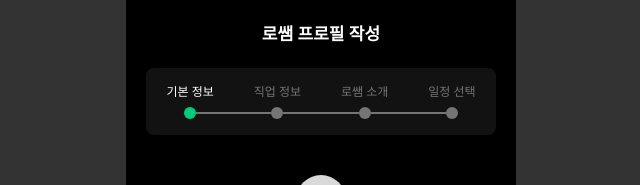
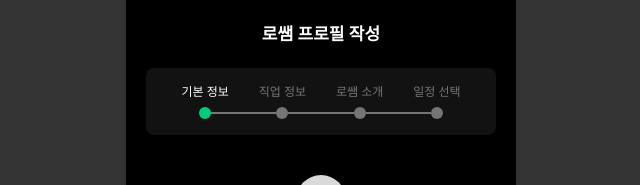
Before and after one commit to loababa/loababa-client, a React (Vite) app: page /lossam/signup in a window 1280 px wide. Shown: the top 185 px of the page, without its empty margins (319-959 px from the left). Built offline with nearby package versions, Linux system fonts and the light colour scheme.

Commit message:
Chore: Stepper 스타일 깨짐 이슈 픽스

```diff
--- a/src/components/Stepper/Stepper.tsx
+++ b/src/components/Stepper/Stepper.tsx
@@ -21,7 +21,7 @@ const Stepper = ({ stepInfo }: StepperProps) => {
   }, [currentStep]);
   return (
     <div className="w-full flex flex-col items-center px-[20px] pb-[30px]">
-      <div className="w-full flex justify-center items-center min-h-[65px] rounded-[8px] bg-gray-950 px-[20px] py-[16px]">
+      <div className="w-full flex justify-center items-center min-h-[65px] rounded-[8px] bg-gray-950 px-[5px] py-[16px]">
         {stepInfo.map((step, index) => (
           <div
             className="flex items-center"
@@ -64,7 +64,7 @@ const Stepper = ({ stepInfo }: StepperProps) => {
             </div>
             <div
               className={clsx(
-                "flex items-center h-0.5 w-[40px] bg-gray-600 mt-[23px]",
+                "flex items-center h-0.5 min-w-[30px] max-w-[40px] bg-gray-600 mt-[23px]",
                 index === stepInfo.length - 1 ? "hidden" : "block"
               )}
             />
```
